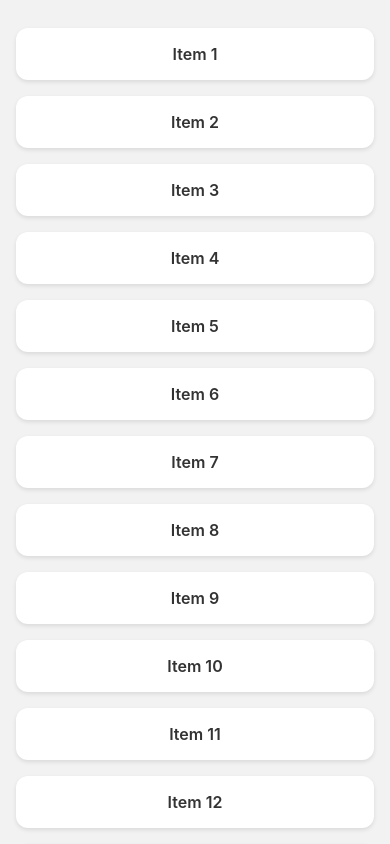
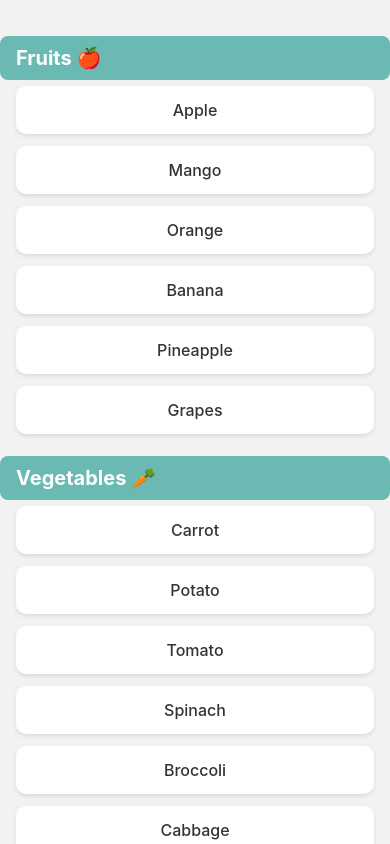
Before and after one commit to TayyabHussain03/react_native_cli_batch2, a React Native app: screen / in a window 390 px wide. Built offline with nearby package versions, Linux system fonts and the light colour scheme.

Commit message:
Section List with props

```diff
--- a/App.jsx
+++ b/App.jsx
@@ -7,6 +7,7 @@ import PropTest from './src/components/PropTest'
 import InputText from './src/components/InputText.jsx'
 import Styling from './src/components/Styling.jsx'
 import FlatListScreen from './src/components/FlatListScreen.jsx'
+import SectionListScreen from './src/components/SectionListScreen.jsx'
 
 const App = () => {
   return (
@@ -18,7 +19,8 @@ const App = () => {
       {/* <PropTest/> */}
       {/* <InputText /> */}
       {/* <Styling/> */}
-      <FlatListScreen/>
+      {/* <FlatListScreen/> */}
+      <SectionListScreen/>
     </View>
   )
 }
--- /dev/null
+++ b/src/components/SectionListScreen.jsx
@@ -0,0 +1,103 @@
+import React from 'react';
+import { View, Text, SectionList, StyleSheet } from 'react-native';
+
+// ✅ SectionList expects array of sections with `title` and `data` keys
+const sections = [
+    {
+        title: 'Fruits 🍎',
+        data: ['Apple', 'Mango', 'Orange', 'Banana', 'Pineapple', 'Grapes']
+    },
+    {
+        title: 'Vegetables 🥕',
+        data: ['Carrot', 'Potato', 'Tomato', 'Spinach', 'Broccoli', 'Cabbage']
+    },
+    {
+        title: 'Dairy 🧀',
+        data: ['Milk', 'Cheese', 'Butter', 'Yogurt']
+    },
+    {
+        title: 'Beverages 🥤',
+        data: ['Water', 'Juice', 'Tea', 'Coffee', 'Soda']
+    }
+];
+
+
+// ✅ External function to render each item
+const renderItem = ({ item }) => (
+    <View style={styles.itemBox}>
+        <Text style={styles.itemText}>{item}</Text>
+    </View>
+);
+
+// ✅ External function to render section headers
+const renderSectionHeader = ({ section }) => (
+    <Text style={styles.sectionHeader}>{section.title}</Text>
+);
+
+
+const SectionListScreen = () => {
+    return (
+        <View style={styles.container}>
+            <SectionList
+                // ✅ Required: array of sections
+                sections={sections}
+
+                // ✅ Required: function to render each item
+                renderItem={renderItem}
+
+                // ✅ Required: function to render section headers
+                renderSectionHeader={renderSectionHeader}
+
+                // ✅ Required: unique key for each item
+                keyExtractor={(item, index) => item + index}
+
+                // ❌ Optional: adds spacing/padding to inner content
+                contentContainerStyle={styles.listContainer}
+
+                // ❌ Optional: hides vertical scroll indicator
+                showsVerticalScrollIndicator={false}
+            />
+        </View>
+    );
+};
+
+export default SectionListScreen;
+
+const styles = StyleSheet.create({
+    container: {
+        flex: 1,
+        backgroundColor: '#f2f2f2',
+        paddingTop: 20
+    },
+    listContainer: {
+        paddingBottom: 20
+    },
+    sectionHeader: {
+        fontSize: 20,
+        fontWeight: 'bold',
+        backgroundColor: '#6abab3',
+        color: 'white',
+        paddingVertical: 10,
+        paddingHorizontal: 16,
+        borderRadius: 8,
+        marginTop: 16
+    },
+    itemBox: {
+        backgroundColor: '#ffffff',
+        padding: 14,
+        marginVertical: 6,
+        marginHorizontal: 16,
+        borderRadius: 10,
+        shadowColor: '#000',
+        shadowOffset: { width: 0, height: 2 },
+        shadowOpacity: 0.1,
+        shadowRadius: 4,
+        elevation: 2
+    },
+    itemText: {
+        fontSize: 16,
+        color: '#333',
+        textAlign: 'center',
+        fontWeight: '500'
+    }
+});
```
